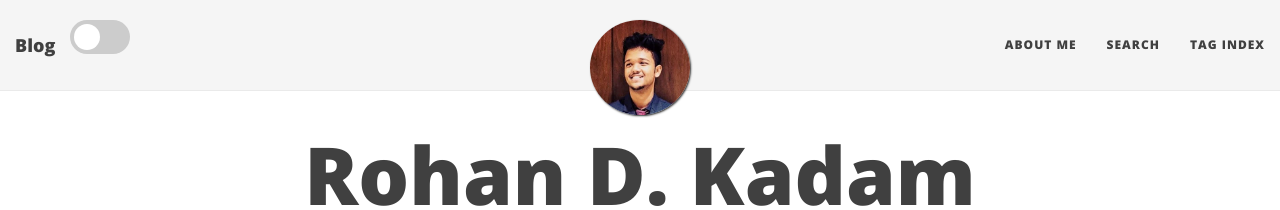
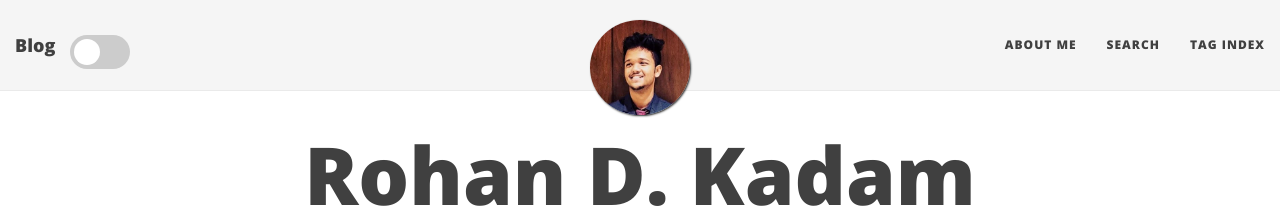
Before and after one commit to iamrdk21/Website1, a Jekyll site: the page built from aboutme.md, in a window 1280 px wide. Shown: the top 210 px of the page. Built offline with Jekyll 4.4.1, drawn with Linux system fonts in a browser that asks for light colours; nearby versions of some CDN libraries.

Commit message:
Update nav.html

```diff
--- a/_includes/nav.html
+++ b/_includes/nav.html
@@ -10,9 +10,14 @@
       {%- if site.title-img -%}
         <a class="navbar-brand navbar-brand-logo" href="{{ '' | absolute_url }}"><img src="{{ site.title-img }}"/></a>
       {%- elsif site.title -%}
-        <a class="navbar-brand" href="{{ '' | absolute_url }}">{{ site.title }}</a>
+        <a class="navbar-brand" href="{{ '' | absolute_url }}">Blog</a>
       {%- endif -%}
-
+	<a class="navbar-brand">
+	 <label class="switch">
+  <input type="checkbox" id="switchValue" name="XYZ" onclick="myFunction()">
+  <div class="slider round"></div>
+</label>
+	</a>
     </div>
 
 		  <head><link rel="stylesheet" href="../css/dark-mode.css"></head>
@@ -30,10 +35,6 @@
 
 
     <div class="collapse navbar-collapse" id="main-navbar">
- <label class="switch">
-  <input type="checkbox" id="switchValue" name="XYZ" onclick="myFunction()">
-  <div class="slider round"></div>
-</label>
       <ul class="nav navbar-nav navbar-right">
       {%- for link in site.navbar-links -%}
         {%- if link[1].first %}
```
